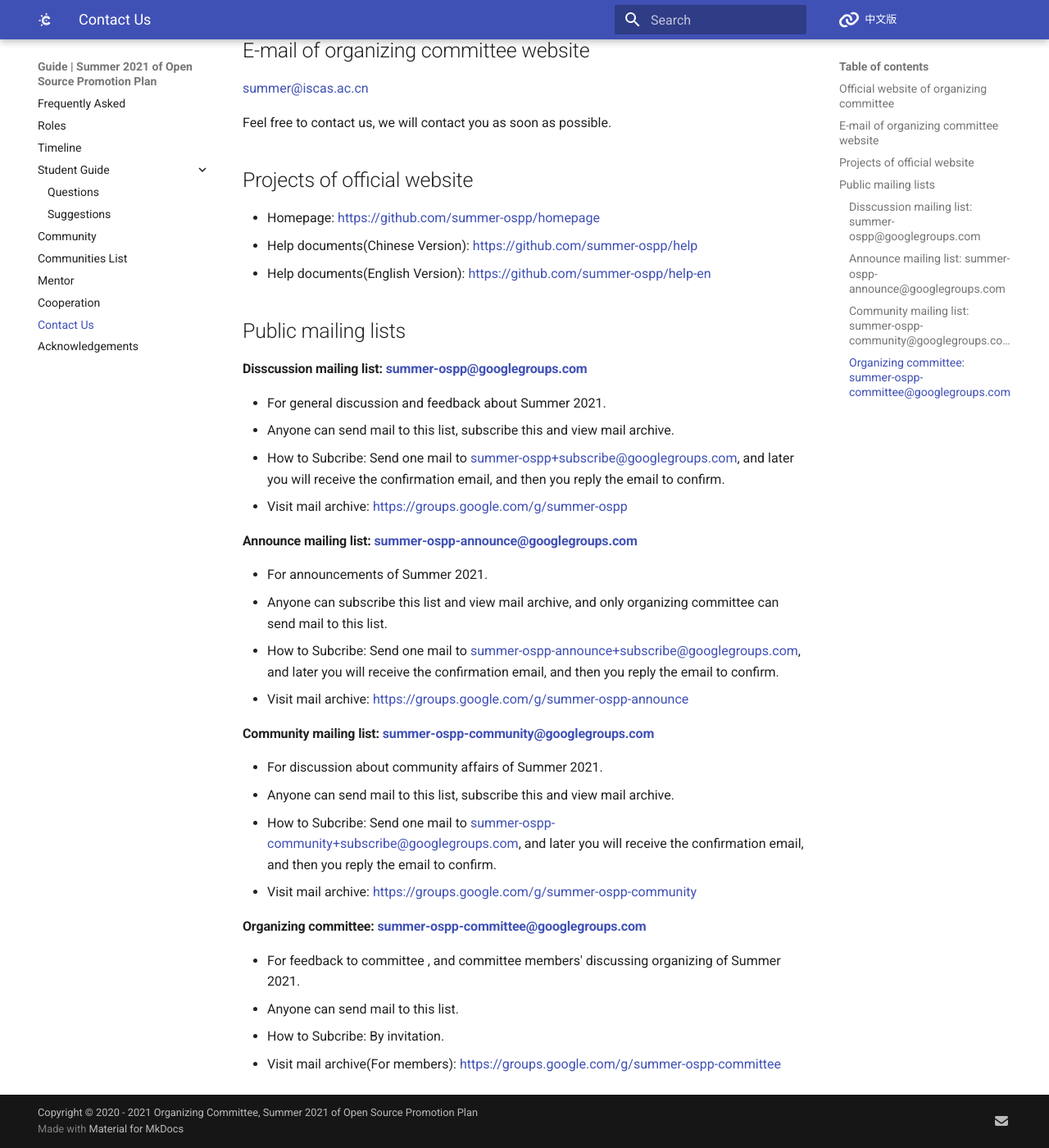
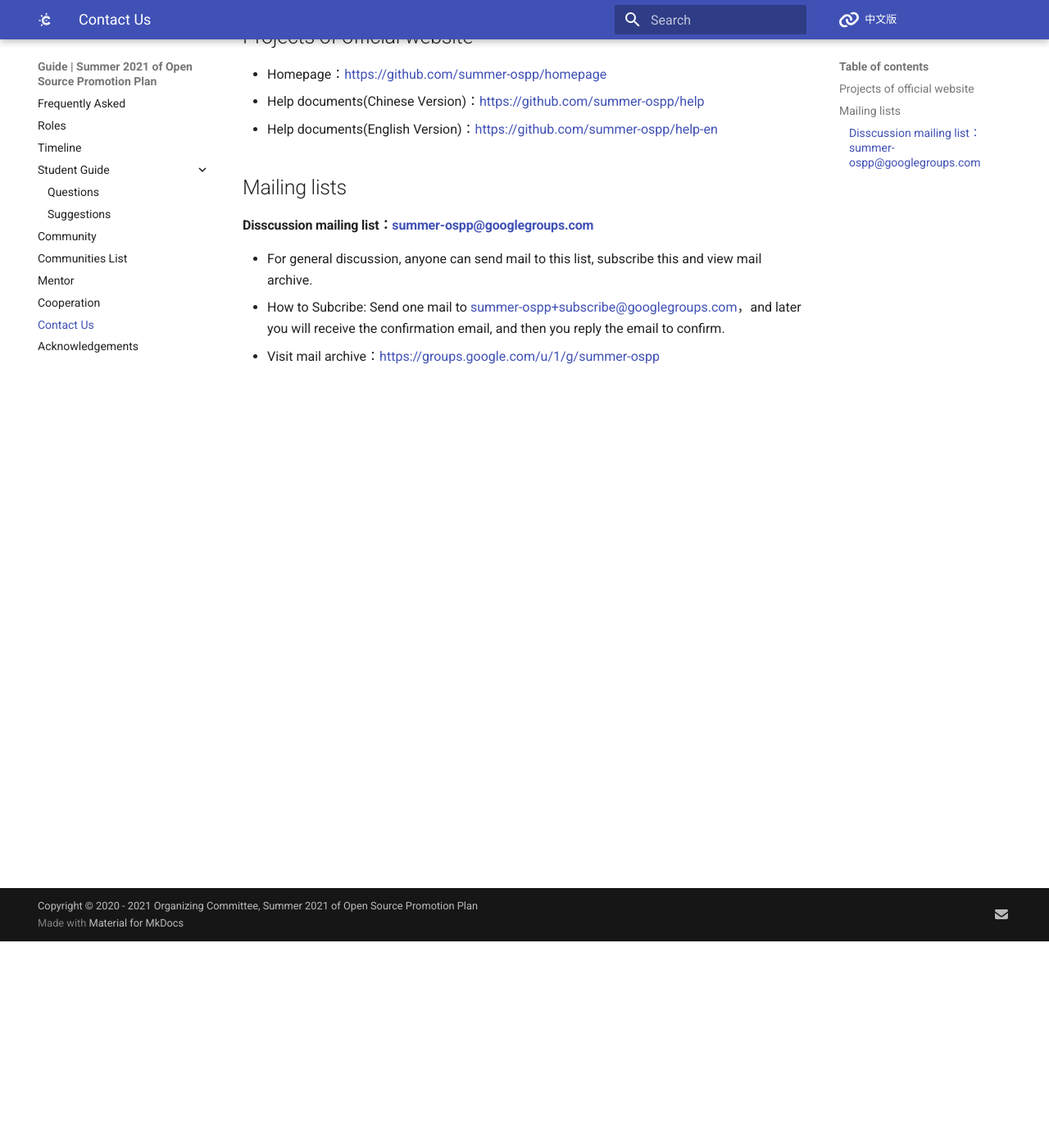
Before and after one commit to summer-ospp/help-en, an MkDocs documentation site: the page built from docs/contactus.md, in a window 1280 px wide and 1400 px high, scrolled down 252 px. Shown: the whole window at 82% size. Built offline with MkDocs 1.6.1 and Material for MkDocs 9.7.7, drawn with Linux system fonts in a browser that asks for light colours; comment, search, counter and statistics services are not loaded; some of the changed text lies outside the part shown.

Commit message:
Update contactus.md

```diff
--- a/docs/contactus.md
+++ b/docs/contactus.md
@@ -1,47 +1,18 @@
 # Contact Us
 
-## Official website of organizing committee
-
-<https://summer.iscas.ac.cn/>
-
-## E-mail of organizing committee website
-
-[summer@iscas.ac.cn](mailto:summer@iscas.ac.cn)
-
-Feel free to contact us, we will contact you as soon as possible.
+- Official website：<https://summer.iscas.ac.cn>
+- Email of organizing committee：[summer@iscas.ac.cn](mailto:summer@iscas.ac.cn)
 
 ## Projects of official website
 
-- Homepage: <https://github.com/summer-ospp/homepage>
-- Help documents(Chinese Version): <https://github.com/summer-ospp/help>
-- Help documents(English Version): <https://github.com/summer-ospp/help-en>
+- Homepage：<https://github.com/summer-ospp/homepage>
+- Help documents(Chinese Version)：<https://github.com/summer-ospp/help>
+- Help documents(English Version)：<https://github.com/summer-ospp/help-en>
 
-## Public mailing lists
+## Mailing lists
 
-#### Disscussion mailing list: [summer-ospp@googlegroups.com](mailto:summer-ospp@googlegroups.com)
+#### Disscussion mailing list：[summer-ospp@googlegroups.com](mailto:summer-ospp@googlegroups.com)
 
-- For general discussion and feedback about Summer 2021.
-- Anyone can send mail to this list, subscribe this and view mail archive.
-- How to Subcribe: Send one mail to [summer-ospp+subscribe@googlegroups.com](mailto:summer-ospp+subscribe@googlegroups.com), and later you will receive the confirmation email, and then you reply the email to confirm.
-- Visit mail archive: <https://groups.google.com/g/summer-ospp>
-
-#### Announce mailing list: [summer-ospp-announce@googlegroups.com](mailto:summer-ospp-announce@googlegroups.com)
-
-- For announcements of Summer 2021.
-- Anyone can subscribe this list and view mail archive, and only organizing committee can send mail to this list.
-- How to Subcribe: Send one mail to [summer-ospp-announce+subscribe@googlegroups.com](mailto:summer-ospp-announce+subscribe@googlegroups.com), and later you will receive the confirmation email, and then you reply the email to confirm.
-- Visit mail archive: <https://groups.google.com/g/summer-ospp-announce>
-
-#### Community mailing list: [summer-ospp-community@googlegroups.com](mailto:summer-ospp-community@googlegroups.com)
-
-- For discussion about community affairs of Summer 2021.
-- Anyone can send mail to this list, subscribe this and view mail archive.
-- How to Subcribe: Send one mail to [summer-ospp-community+subscribe@googlegroups.com](mailto:summer-ospp-community+subscribe@googlegroups.com), and later you will receive the confirmation email, and then you reply the email to confirm.
-- Visit mail archive: <https://groups.google.com/g/summer-ospp-community>
-
-#### Organizing committee: [summer-ospp-committee@googlegroups.com](mailto:summer-ospp-committee@googlegroups.com)
-
-- For feedback to committee , and committee members' discussing organizing of Summer 2021.
-- Anyone can send mail to this list.
-- How to Subcribe: By invitation.
-- Visit mail archive(For members): <https://groups.google.com/g/summer-ospp-committee>
+- For general discussion, anyone can send mail to this list, subscribe this and view mail archive.
+- How to Subcribe: Send one mail to [summer-ospp+subscribe@googlegroups.com](mailto:summer-ospp+subscribe@googlegroups.com)，and later you will receive the confirmation email, and then you reply the email to confirm.
+- Visit mail archive：<https://groups.google.com/u/1/g/summer-ospp>
```
